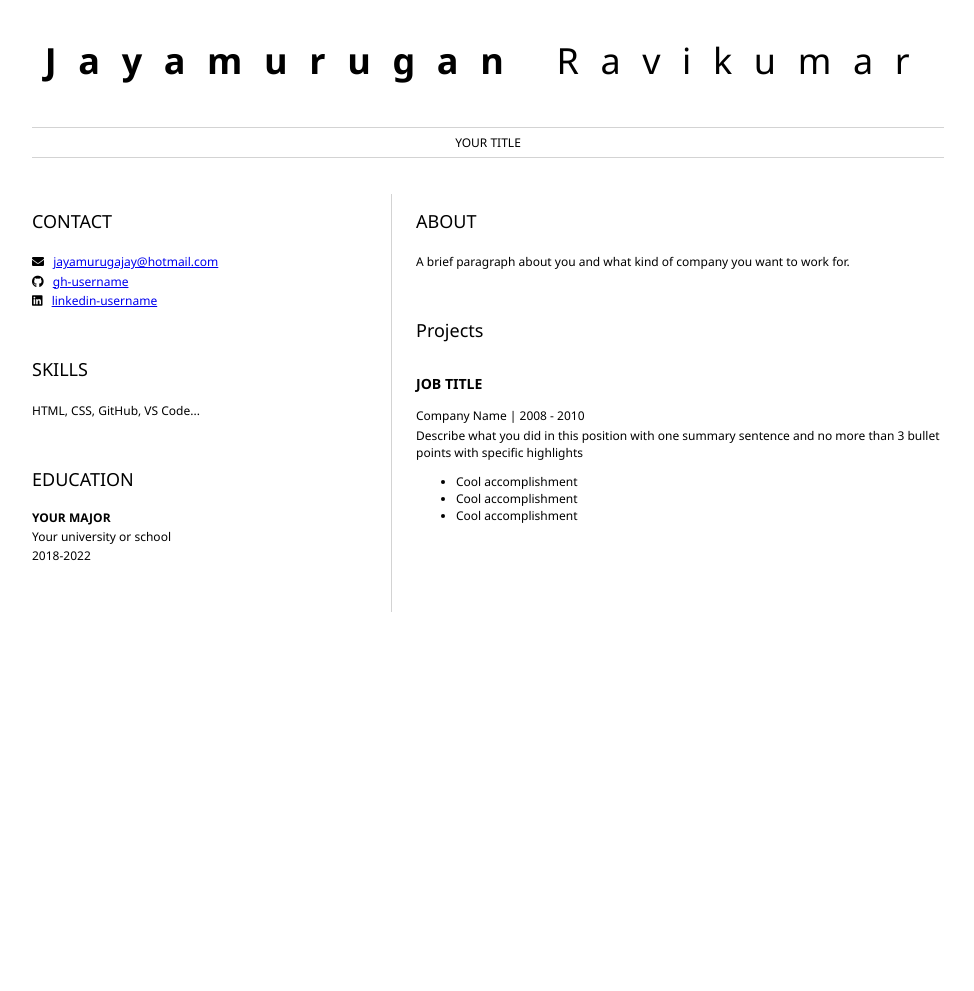
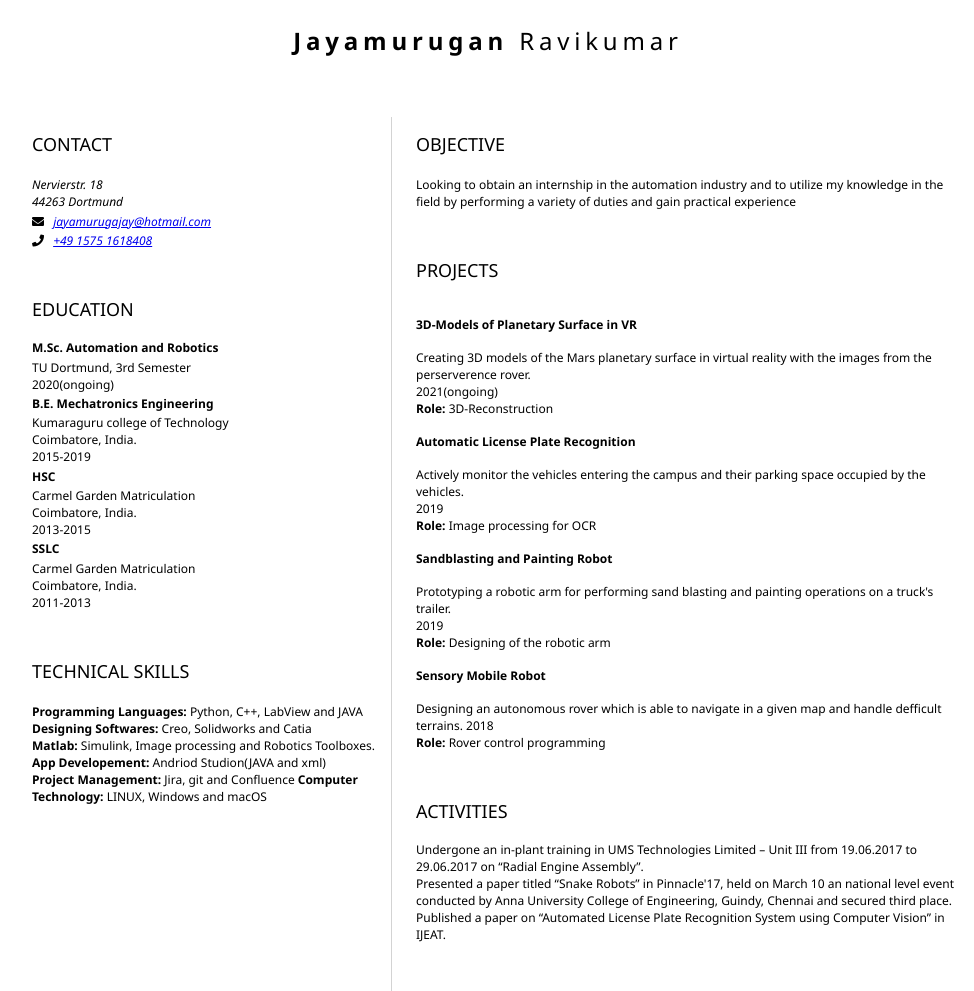
Before and after one commit to JayamuruganRavikumar/Resume, a plain HTML site: page index.html in a window 1280 px wide. Shown: the whole page, without its empty margins (152-1126 px from the left). Before the commit the page ends 800 px from the top, so only its background shows below. Drawn offline with Linux system fonts and the light colour scheme.

Commit message:
General Template

```diff
--- a/index.html
+++ b/index.html
@@ -7,69 +7,98 @@
 
 	<body>
 		<header id="header">
-			<!-- resume header with your name and title -->
 			<h1><b>Jayamurugan</b> Ravikumar</h1>
-			<hr>
-			YOUR TITLE
-			<hr>
 		</header>
 		<main>
 			<article id="mainLeft">
 				<section>
 					<h2>CONTACT</h2>
-					<!-- contact info including social media -->
+					<p>
+					    <address>Nervierstr. 18<br>
+							44263 Dortmund<br>
+						<address>
+
                     <p>
                         <i class="fa fa-envelope" aria-hidden="true"></i>
                         <a href="mailto:jayamurugajay@hotmail.com">jayamurugajay@hotmail.com</a>
                     </p>
                     <p>
-                        <i class="fab fa-github" aria-hidden="true"></i>
-                        <a href="github.com/gh-username">gh-username</a>
-                    </p>
-                    <p>
-                        <i class="fab fa-linkedin" aria-hidden="true"></i>
-                        <a href="linkedin.com/linkedin-username">linkedin-username</a>
+                        <i class="fa fa-phone" aria-hidden="true"></i>
+                        <a href="tel:+4915751618408">+49 1575 1618408</a>
                     </p>
 				</section>
 				<section>
-					<h2>SKILLS</h2>
-					<!-- your skills AKA "buzzwords" -->
-                    <p>HTML, CSS, GitHub, VS Code...</p>
+					<h2>EDUCATION</h2>
+
+					<b>M.Sc. Automation and Robotics</b>
+                    <p>
+					TU Dortmund, 3rd Semester<br>
+					2020(ongoing)
+                    </p>
+					<b>B.E. Mechatronics Engineering</b>
+                    <p>
+					Kumaraguru college of Technology<br>
+					Coimbatore, India.<br>
+					2015-2019
+                    </p>
+					<b>HSC</b>
+                    <p>
+					Carmel Garden Matriculation<br>
+					Coimbatore, India.<br>
+					2013-2015
+                    </p>
+					<b>SSLC</b>
+                    <p>
+					Carmel Garden Matriculation<br>
+					Coimbatore, India.<br>
+					2011-2013
+                    </p>
 				</section>
 				<section>
-					<h2>EDUCATION</h2>
-					<!-- your education -->
-                    <b>YOUR MAJOR</b>
+					<h2>TECHNICAL SKILLS</h2>
                     <p>
-                        Your university or school
-                    </p>
-                    <p>
-                        2018-2022
-                    </p>
+					<b>Programming Languages: </b>Python, C++, LabView and JAVA<br>
+					<b>Designing Softwares: </b>Creo, Solidworks and Catia<br>
+					<b>Matlab: </b>Simulink, Image processing and Robotics Toolboxes.<br>
+					<b>App Developement: </b>Andriod Studion(JAVA and xml)<br>
+					<b>Project Management: </b>Jira, git and Confluence
+					<b>Computer Technology: </b>LINUX, Windows and macOS
+					</p>
 				</section>
 			</article>
 			<article id="mainRight">
 				<section>
-					<h2>ABOUT</h2>
-					<!-- about you -->
-					<p>A brief paragraph about you and what kind of company you want to work for.</p>
+					<h2>OBJECTIVE</h2>
+					<p> Looking to obtain an internship in the automation industry and to utilize my knowledge in the field by performing a variety of duties and gain practical experience</p>
 				</section>
 				<section>
-					<h2>Projects</h2>
-					<!-- your work experience -->
-                    <h3><b>JOB TITLE</b></h3>
-                    <p>
-                            Company Name | 2008 - 2010
+					<h2>PROJECTS</h2>
+                    <h4><b>3D-Models of Planetary Surface in VR</b></h4>
+					<p>Creating 3D models of the Mars planetary surface in virtual reality with the images from the perserverence rover.<br>
+					2021(ongoing)<br>
+					<b>Role: </b>3D-Reconstruction
                     </p>
-                    <p>
-                            Describe what you did in this position with one summary sentence and no more than 3 bullet points with specific highlights
+                    <h4><b>Automatic License Plate Recognition</b></h4>
+					<p>Actively monitor the vehicles entering the campus and their parking space occupied by the vehicles.<br>
+					2019<br>
+					<b>Role: </b>Image processing for OCR
                     </p>
-                    <ul>
-                            <li>Cool accomplishment</li>
-                            <li>Cool accomplishment</li>
-                            <li>Cool accomplishment</li>
-                    </ul>
+                    <h4><b>Sandblasting and Painting Robot</b></h4>
+					<p>Prototyping a robotic arm for performing sand blasting and painting operations on a truck's trailer.<br>
+					2019<br>
+					<b>Role: </b>Designing of the robotic arm
+                    </p>
+                    <h4><b>Sensory Mobile Robot</b></h4>
+					<p>Designing an autonomous rover which is able to navigate in a given map and handle defficult terrains.
+					2018<br>
+					<b>Role: </b>Rover control programming
+                    </p>
 				</section>
+				<section>
+					<h2>ACTIVITIES</h2>
+					Undergone an in-plant training in UMS Technologies Limited – Unit III from 19.06.2017 to 29.06.2017 on “Radial Engine Assembly”.<br>
+						Presented a paper titled “Snake Robots” in Pinnacle'17, held on March 10 an national level event conducted by Anna University College of Engineering, Guindy, Chennai and secured third place.<br>
+						Published a paper on “Automated License Plate Recognition System using Computer Vision” in IJEAT.<br>
 			</article>
 		</main>
 	</body>
--- a/style.css
+++ b/style.css
@@ -6,8 +6,8 @@ body {
 }
 
 h1 {
-    font-size: 3em;
-    letter-spacing: .6em;
+    font-size: 2em;
+    letter-spacing: .2em;
     padding-top: 1em;
     padding-bottom: 1em;
 }
```
